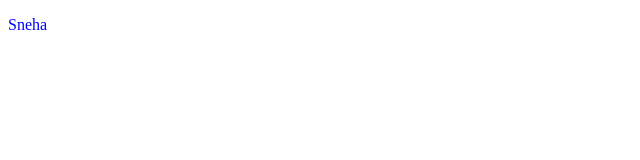
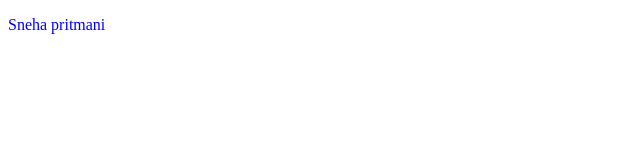
Before and after one commit to Snehapritmani/localrepo, a plain HTML site: page index.html in a window 1280 px wide. Shown: the full height of the page, 0-640 px from the left. Drawn offline with Linux system fonts and the light colour scheme.

Commit message:
pritmani added

```diff
--- a/index.html
+++ b/index.html
@@ -5,6 +5,6 @@
         ">
     </head>
     <body></body>
-    <p> Sneha</p>
+    <p> Sneha pritmani</p>
 </body>
 </html>
```
